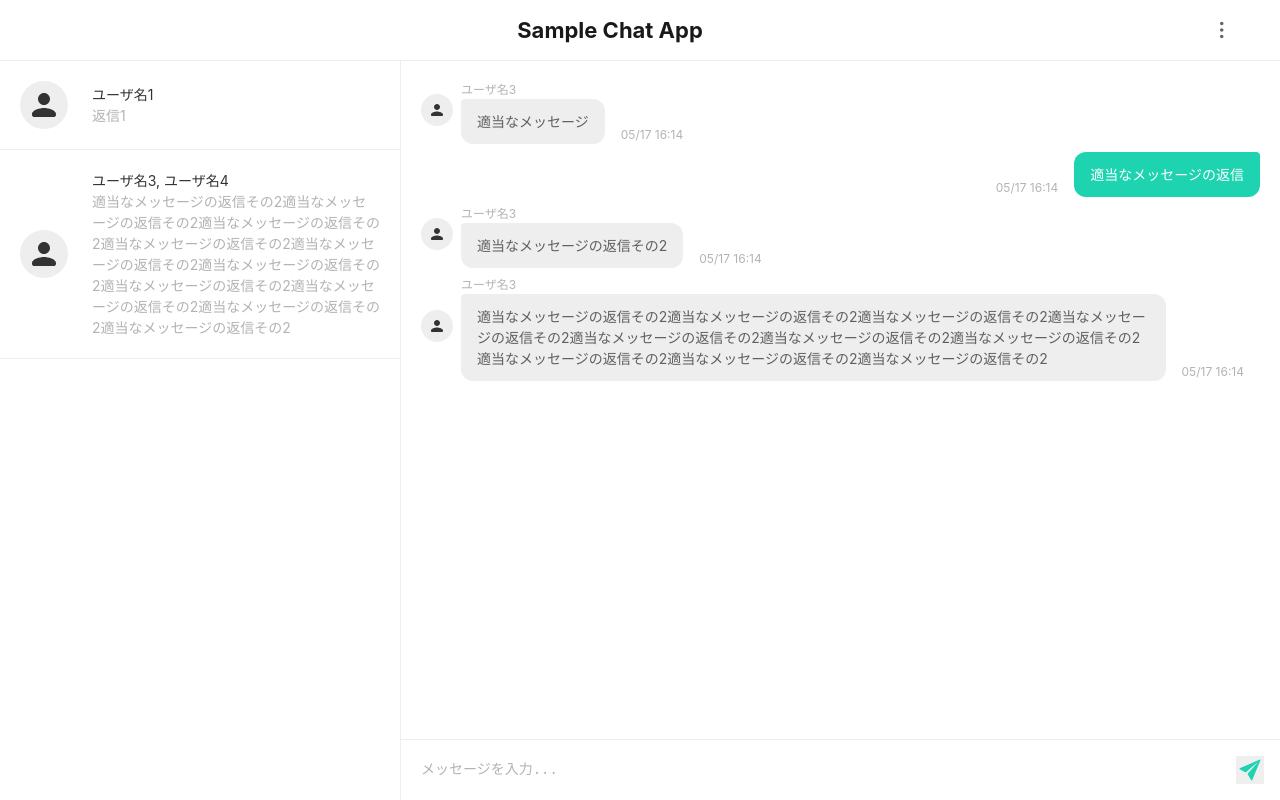
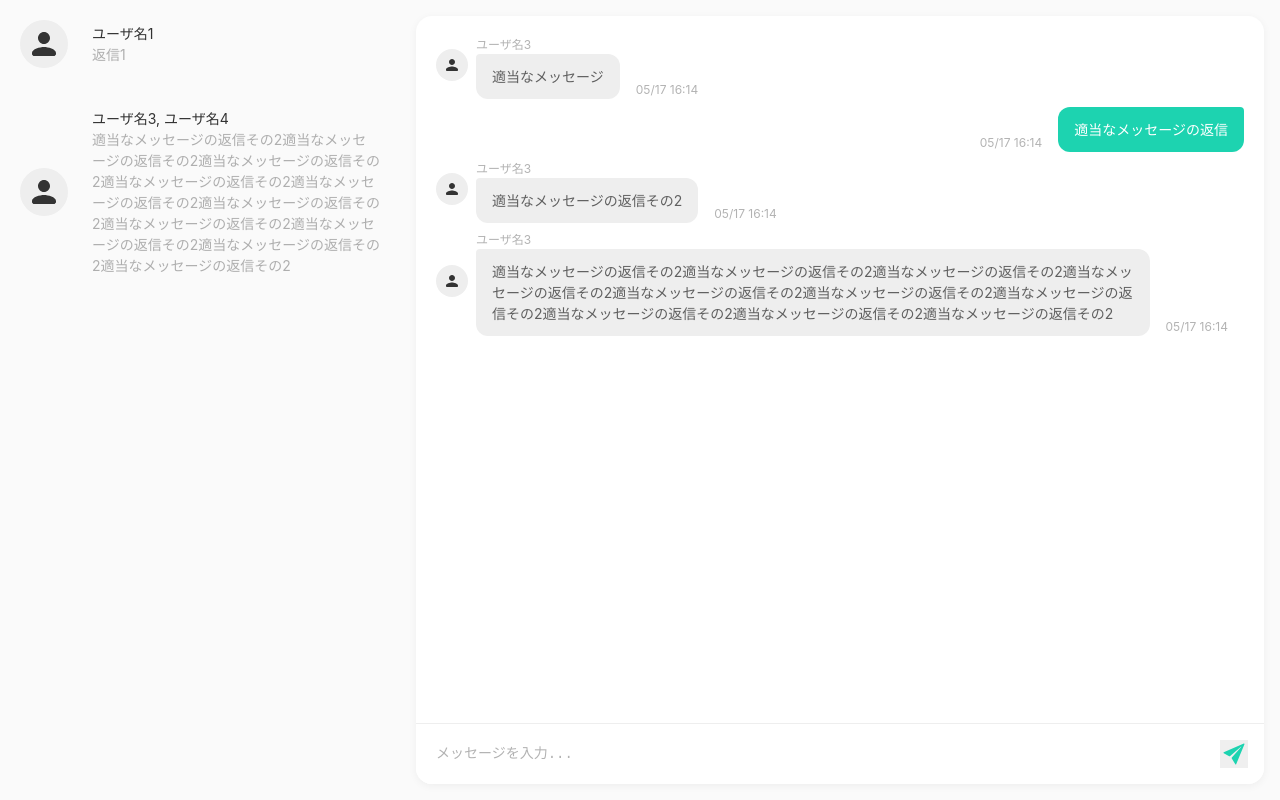
Before and after one commit to kazushisan/cojt-chat, a Vue app: page /main in a window 1280 px wide. Built offline with nearby package versions, Linux system fonts and the light colour scheme.

Commit message:
change design

```diff
--- a/src/components/molecules/MessageListItem.vue
+++ b/src/components/molecules/MessageListItem.vue
@@ -30,10 +30,8 @@ export default {
 <style lang="scss" scoped>
 .message-list-item {
   padding: 20px;
-  background-color: #fff;
   display: flex;
   align-items: center;
-  border-bottom: 1px #eee solid;
   color: rgba(#000, 0.8);
 
   &__inner {
--- a/src/components/molecules/UserListItem.vue
+++ b/src/components/molecules/UserListItem.vue
@@ -28,10 +28,8 @@ export default {
 <style lang="scss" scoped>
 .user-list-item {
   padding: 20px;
-  background-color: #fff;
   display: flex;
   align-items: center;
-  border-bottom: 1px #eee solid;
   color: rgba(#000, 0.8);
 
   &__inner {
--- a/src/pages/Main.vue
+++ b/src/pages/Main.vue
@@ -1,6 +1,5 @@
 <template lang="pug">
   div(style="display: flex; flex-direction: column; height: 100vh;")
-    Header(style="flex: 0 0 auto;")
     .main
       .main__inner
         .main__side
@@ -150,6 +149,7 @@ export default {
   position: relative;
   flex: 1 0 0;
   display: flex;
+  background-color: #fafafa;
 
   &__inner {
     display: flex;
@@ -160,7 +160,6 @@ export default {
     flex: 0 0 auto;
     width: 400px;
     overflow-y: scroll;
-    border-right: 1px #eee solid;
   }
 
   &__detail {
@@ -168,6 +167,11 @@ export default {
     display: flex;
     flex: 1 0 0;
     flex-direction: column;
+    overflow: hidden;
+    border-radius: 16px;
+    background-color: #fff;
+    margin: 16px;
+    box-shadow: 0 2px 8px rgba(#000, 0.05);
   }
 }
 
```
